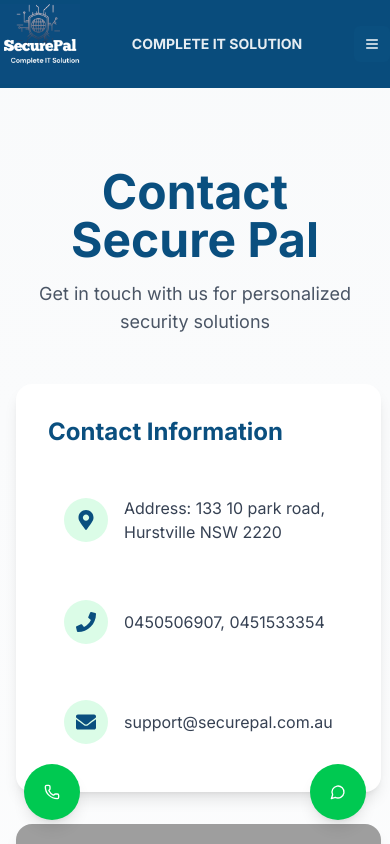
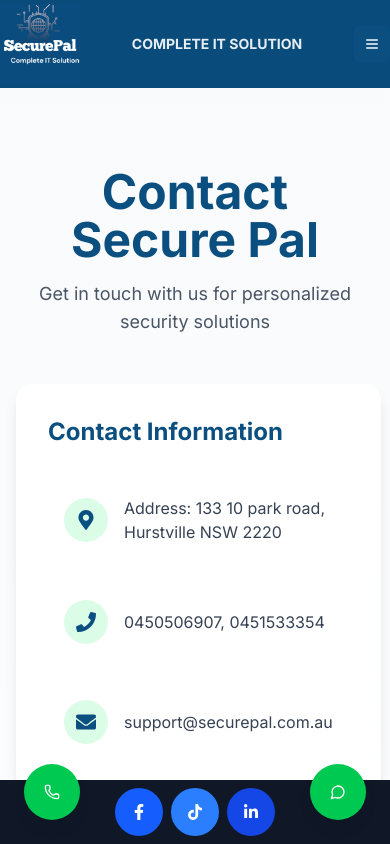
Before and after one commit to manutdmohit/securepal, a Next.js app: page /contact in a window 390 px wide. Shown: the top 844 px of the page. Built offline with nearby package versions, Linux system fonts and the light colour scheme; grey boxes are pictures that could not be loaded.

Commit message:
Add social media bar

```diff
--- a/app/layout.tsx
+++ b/app/layout.tsx
@@ -8,6 +8,7 @@
 import WhatsAppButton from '@/components/WhatsAppButton';
 import PhoneButton from '@/components/PhoneButton';
 import { Toaster } from '@/components/ui/sonner';
+import SocialMediaBar from '@/components/SocialMediaBar';
 
 const inter = Inter({ subsets: ['latin'] });
 
@@ -35,6 +36,7 @@
           <Navbar />
           <main className="flex-1">{children}</main>
           <Footer />
+          <SocialMediaBar />
           <WhatsAppButton />
           <PhoneButton />
           <Toaster />
--- /dev/null
+++ b/components/SocialMediaBar.tsx
@@ -0,0 +1,73 @@
+import React from 'react';
+import {
+  FaFacebookF,
+  FaLinkedinIn,
+  FaWhatsapp,
+  FaShareAlt,
+  FaTiktok,
+} from 'react-icons/fa';
+import { FaXTwitter } from 'react-icons/fa6';
+import { BsMessenger } from 'react-icons/bs';
+
+const socialLinks = [
+  {
+    icon: <FaFacebookF />,
+    link: 'https://www.facebook.com/share/18iouTD75t/',
+    bg: 'bg-blue-600',
+  },
+  {
+    icon: <FaTiktok />,
+    link: 'https://www.tiktok.com/@securepal',
+    bg: 'bg-blue-500',
+  },
+  //   {
+  //     icon: <FaWhatsapp />,
+  //     link: 'https://wa.me/1234567890',
+  //     bg: 'bg-green-500',
+  //   },
+  //   { icon: <FaXTwitter />, link: 'https://twitter.com', bg: 'bg-black' },
+  {
+    icon: <FaLinkedinIn />,
+    link: 'https://www.linkedin.com/company/securepal/',
+    bg: 'bg-blue-700',
+  },
+  //   { icon: <FaShareAlt />, link: '#', bg: 'bg-green-400' },
+];
+
+const SocialMediaBar = () => {
+  return (
+    <div>
+      {/* Vertical on Large Screens, Bottom Fixed on Small Screens */}
+      <div className="fixed left-0 top-1/4 z-50 hidden flex-col space-y-2 rounded-l-lg bg-blue-900 lg:flex">
+        {socialLinks.map(({ icon, link, bg }, index) => (
+          <a
+            key={index}
+            href={link}
+            target="_blank"
+            rel="noopener noreferrer"
+            className={`flex h-12 w-12 items-center justify-center ${bg} text-white hover:opacity-80 transition`}
+          >
+            {icon}
+          </a>
+        ))}
+      </div>
+
+      {/* Horizontal Bar for Small Screens */}
+      <div className="fixed bottom-0 left-0 w-full flex justify-center space-x-2 bg-gray-900 py-2 lg:hidden">
+        {socialLinks.map(({ icon, link, bg }, index) => (
+          <a
+            key={index}
+            href={link}
+            target="_blank"
+            rel="noopener noreferrer"
+            className={`flex h-12 w-12 items-center justify-center ${bg} text-white hover:opacity-80 transition rounded-full`}
+          >
+            {icon}
+          </a>
+        ))}
+      </div>
+    </div>
+  );
+};
+
+export default SocialMediaBar;
```
